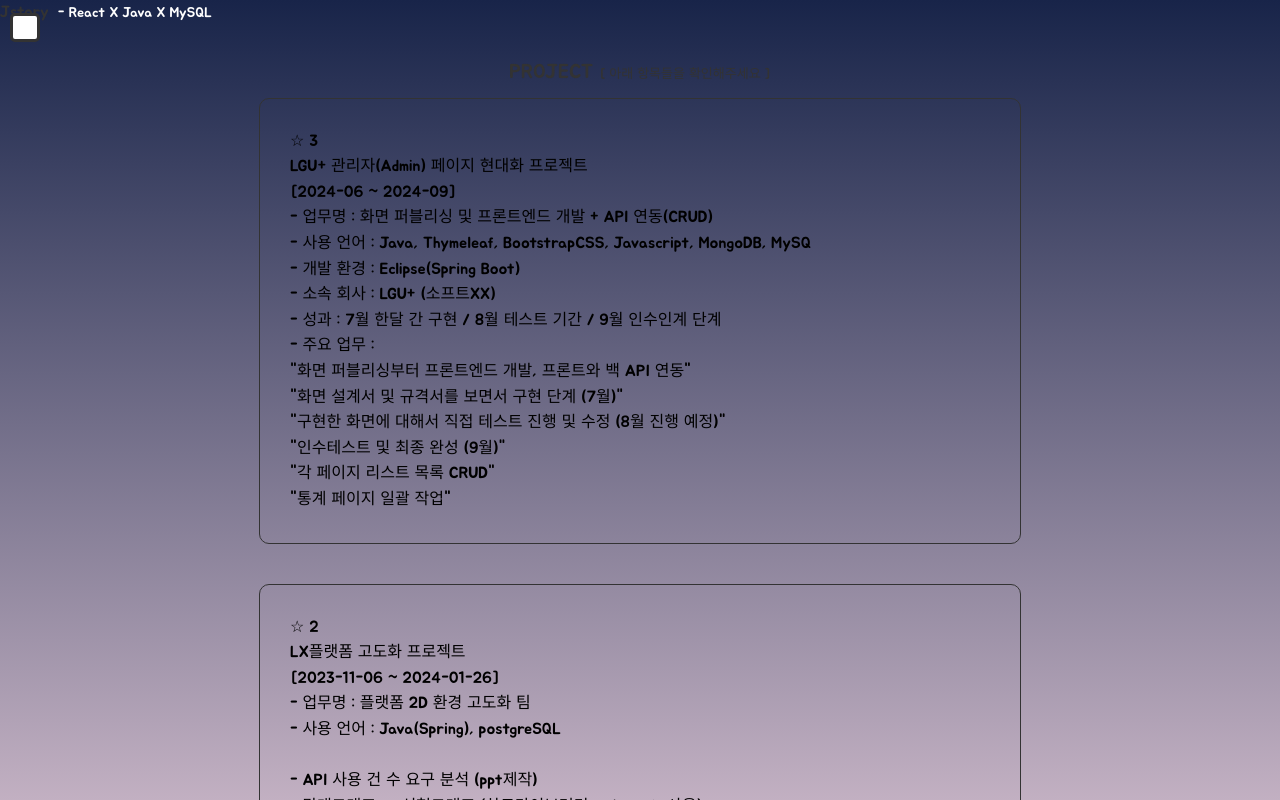
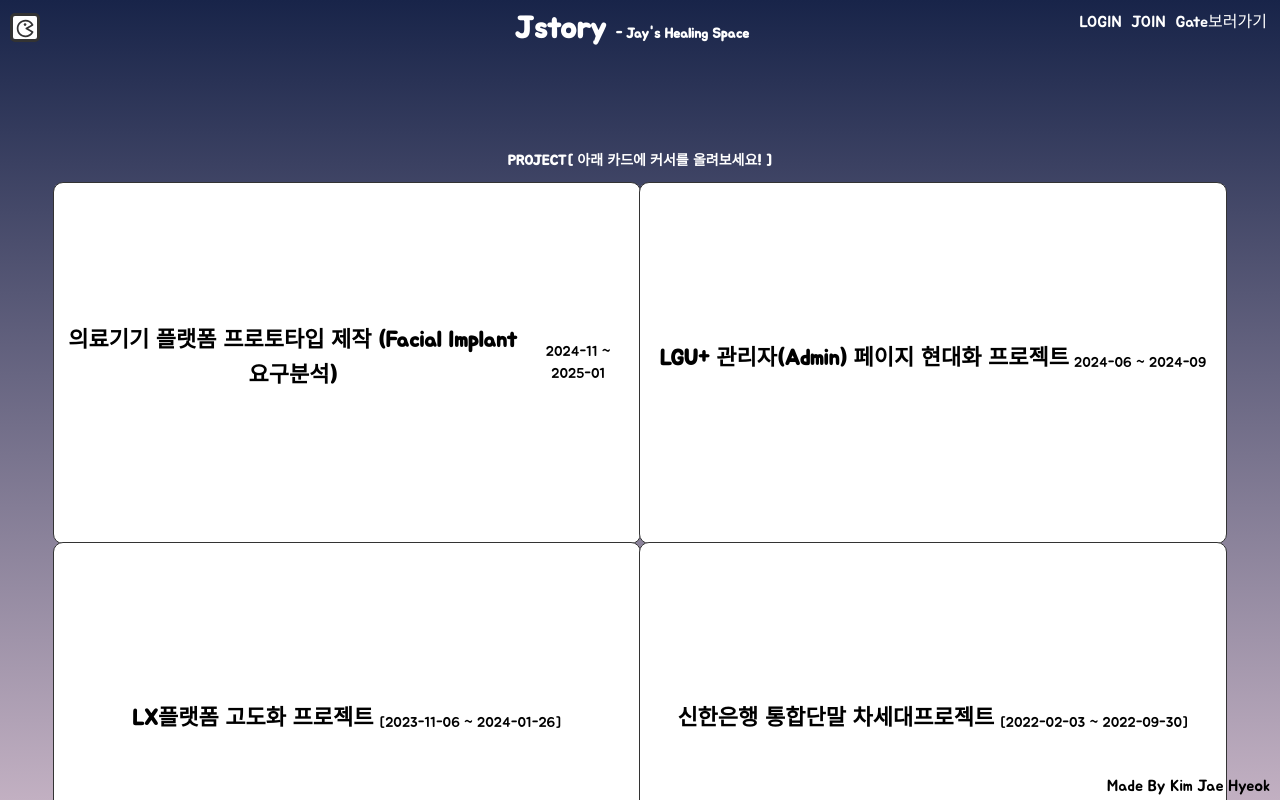
Before and after one commit to tuy112/JstoryTransformation, a React (Create React App) app: page /project in a window 1280 px wide. Shown: the top 800 px of the page. Built offline with nearby package versions, Linux system fonts and the light colour scheme.

Commit message:
[AboutMe] Profile, Project 리메이크

```diff
--- a/src/static/css/sub.css
+++ b/src/static/css/sub.css
@@ -1,74 +1,21 @@
-/* profile */
-.profile {
+/* main */
+.main {
+	width: 100%;
+}
+#container {
+    height: 100vh;
+}
+
+/* ==================================================== */
+/* sub1 : profile */
+.main h2 {
     text-align: center;
-}
-.profile h2 {
-    text-align: center;
-    font-weight: 600;
-    font-size: 30px;
-    padding-top: 10px;
-}
-.profile.intro .txtWrap {
-    padding: 20px;
-}
-.profile.intro .txtWrap img {
-    width: 300px;
-    height: 400px;
-    margin-bottom: 20px;
-}
-.profile.intro .txtWrap p {
-    line-height: 2.1;
-}
-.profile.addi p {
-    line-height: 2.1;
+    font-weight: 400;
+    font-size: 25px;
+    color: #fff;
 }
 
 
-/* ==================================================== */
-/* project */
-.projectBox h2 {
-    text-align: center;
-    font-weight: 500;
-    font-size: 20px;
-    margin-top: 30px;
-    margin-bottom: 10px;
-}
-.projectBox h2 em {
-    font-size: 13px;
-    font-weight: 500;
-}
-.projectDetailBox {
-    border: 1px solid #333;
-    margin-bottom: 30px;
-    padding: 30px;
-    width: 700px;
-    margin: 0 auto;
-    margin-bottom: 40px;
-    border-radius: 10px;
-}
-
-/* education */
-.education {
-    margin-top: 50px;
-}
-.education .program {
-    border: 3px solid #111;
-    width: 700px;
-    margin: 0 auto;
-    padding: 30px;
-}
-.education h2 {
-    font-size: 30px;
-}
-.education .program p {
-    line-height: 2.3;
-    margin-bottom: 30px;
-}
-.education .program p:last-child {
-    margin-bottom: 0;
-}
-
-/* ==================================================== */
 /* profile - lifeGraph */
 .lifeGraph h4 {
     position: relative;
@@ -153,40 +100,79 @@
     font-weight: 600;
 }
 
-#footer p {
-    color: #fff;
+
+/* ==================================================== */
+/* sub2 : project */
+.select-wrap h2 {
+    text-align: center;
+    margin-bottom: 15px;
+    font-size: 15px;
+    font-weight: 400;
   }
 
-/* 모바일 반응형 */
-@media (max-width: 776px) {
-    /* header */
-    #header h1 {
-        font-size: 16px;
+/*  카드  */
+.select-box {
+    width: 90%;
+    height: 700px;
+    border: 1px solid #333;
+    margin: 0 auto;
+    display: grid;
+    grid-template-columns: repeat(2, 1fr);
+    grid-gap: 20px;
+    transition: background-color 0.3s ease;
+}
+.select-box:hover {
+    background-color: #ededed;
 }
 
-    /* project */
-    .projectDetailBox {
-        padding: 20px;
-        width: 300px;
-        margin: 0 auto;
-        margin-bottom: 40px;
+.box-item {
+    width: 100%;
+    height: 100%;
+    position: relative;
+    display: flex;
+    align-items: center;
+    justify-content: center;
+    perspective: 1000px;
+    transition: transform 0.9s;
+    transform-style: preserve-3d;
+}
+
+.box-item:hover {
+    transform: rotateY(180deg);
+}
+
+/* 카드 앞 뒷면 css */
+.box-front, .box-back {
+    position: absolute;
+    width: 100%;
+    height: 100%;
+    backface-visibility: hidden;
+    display: flex;
+    align-items: center;
+    justify-content: center;
+    border: 1px solid #333;
     border-radius: 10px;
+    background-color: #fff;
+    padding: 10px;
 }
-    .projectDetailBox p {
-        font-size: 11px;
-        line-height: 1.9;
+
+.box-front {
+    z-index: 2;
+    transform: rotateY(0deg);
 }
-    .education h2 {
-        font-size: 23px;
+
+.box-back {
+    transform: rotateY(180deg);
 }
-    .education .program {
-        border: 3px solid #111;
-        width: 300px;
-        margin: 0 auto;
-        padding: 30px;
+
+
+/* ==================================================== */
+/* footer */
+#sub-footer {
+    position: fixed;
+    right: 10px;
+    bottom: 0;
 }
-    .education .program p {
-        font-size: 11px;
-        line-height: 2.5;
+.footer-word {
+    color: #000;
 }
-}
--- a/src/templates/pages/Profile.js
+++ b/src/templates/pages/Profile.js
@@ -1,22 +1,14 @@
-import React, { useState } from "react";
-import { Link } from 'react-router-dom';
+import React from "react";
 
-// icon
-import { IoArrowBack } from "react-icons/io5";
+import Header from "../component/Header";
 
 import '../../static/css/common/reset.css';
-import '../../static/css/common/common.css';
 import '../../static/css/sub.css';
 
 // image
 import me from '../../static/images/about_man.png';
 
 const Profile = () => {
-    const [isOpen, setIsOpen] = useState(false);
-
-    const toggleMenu = () => {
-        setIsOpen(!isOpen);
-    };
 
     return (
         <div id="wrap">
@@ -24,43 +16,14 @@ const Profile = () => {
             <p id="skipNav" className="hide"><a href="./index.html">본문 바로가기</a></p>
 
             {/* header */}
-            <header id="header">
-                <h1>
-                    <Link to="/" className="site-title" aria-label="Home page">
-                        Jstory
-                    </Link>
-                    <span className="site-subtitle"> - React X Java X MySQL</span>
-                </h1>
-
-                <button className="hamburger-menu" onClick={toggleMenu}>
-                    <IoArrowBack size={21}/>
-	            </button>
-
-                <div className={`side-menu ${isOpen ? 'open' : ''}`} id="sideMenu">
-                    <ul className="menu-section">
-                        <li><Link to = "/">Home</Link></li>
-                        <li><Link to = "/profile">Profile</Link></li>
-                        <li><Link to = "/project">Project</Link></li>
-                        <li><Link to="/todo">[SideProject] JH TODOLIST</Link></li>
-                        <li><Link to="/mountain">[SideProject] 등산 기록방</Link></li>
-                        <li><Link to="/jGame">[SideProject] JWorld(게임)</Link></li>
-                    </ul>
-
-                    <ul className="bottom-menu">
-                        <li><Link to = "https://github.com/tuy112/JstoryTransformation">ASIS 1</Link></li>
-                        <li><Link to = "https://github.com/tuy112/Jstory">ASIS 2</Link></li>
-                        <li><Link to = "https://www.notion.so/Software-Developer-Kim-Jae-Hyeok-be4b14ad09ed4da5bd038c364109e8b4">노션이력서</Link></li>
-                        <li><Link to = "">API연동기획서(엑셀)</Link></li>
-                    </ul>
-                </div>
-            </header>
+            <Header />
 
             {/* main */}
-            <section className="main">
+            <section id="container" className="main">
                 <div className="profile intro">
                     <div className="txtWrap">
                         <h2>About ME</h2>
-                        <img src={me} alt="나자신"/>
+                        <img src={me} alt="Jay"/>
                         <p>"기획, 디자인, 개발까지 다하는 인간 스타트업이 되기 위해서 노력 중에 있습니다. <br/>
                         비록 행정, 법, 경영학을 전공하였으나, 졸업 이후 꾸준히 컴공공부를 하였으며<br/>
                         개발자가 되었고 젊은 나이에 대규모 SI 프로젝트를 경험하였습니다.<br/>
@@ -72,8 +35,7 @@ const Profile = () => {
                 </div>
 
                 <div className="profile addi">
-                    <div className="inner">
-                        <div>
+                    <div className="txtWrap">
                         <h2>Capability</h2>
                         <p>Java &#40;Spring&#41; </p>
                         <p>Javascript &#40;React.js, Node.js&#41; </p>
@@ -82,7 +44,6 @@ const Profile = () => {
                         <p>Connecting DB (using MySQL, PostgreSQL) </p>
                         <p>Using Eclipse, Websquare5, Nexacro (Java, JSP.. etc) </p>
                         <p>UX Research / UI Prototyping </p>
-                        </div>
                     </div>
                 </div>
 
@@ -119,8 +80,8 @@ const Profile = () => {
             </section>
 
             {/* footer */}
-            <footer id="footer">
-                <p>Made By Kim Jae Hyeok</p>
+            <footer id="sub-footer">
+                <p className="footer-word">Made By Kim Jae Hyeok</p>
             </footer>
         </div>
     );
--- a/src/templates/pages/Project.js
+++ b/src/templates/pages/Project.js
@@ -1,19 +1,14 @@
-import React, { useState } from "react";
-import { Link } from 'react-router-dom';
+import React from "react";
+import { useNavigate } from 'react-router-dom';
 
-// icon
-import { IoArrowBack } from "react-icons/io5";
+import Header from "../component/Header";
+
 
 import '../../static/css/common/reset.css';
-import '../../static/css/common/common.css';
 import '../../static/css/sub.css';
 
 const Project = () => {
-    const [isOpen, setIsOpen] = useState(false);
-
-    const toggleMenu = () => {
-        setIsOpen(!isOpen);
-    };
+    const navigate = useNavigate();
 
     return (
         <div id="wrap">
@@ -21,126 +16,96 @@ const Project = () => {
             <p id="skipNav" className="hide"><a href="./index.html">본문 바로가기</a></p>
 
             {/* header */}
-            <header id="header">
-                <h1>
-                    <Link to="/" className="site-title" aria-label="Home page">
-                        Jstory
-                    </Link>
-                    <span className="site-subtitle"> - React X Java X MySQL</span>
-                </h1>
-
-                <button className="hamburger-menu" onClick={toggleMenu}>
-                    <IoArrowBack size={21}/>
-	            </button>
-
-                <div className={`side-menu ${isOpen ? 'open' : ''}`} id="sideMenu">
-                    <ul className="menu-section">
-                        <li><Link to = "/">Home</Link></li>
-                        <li><Link to = "/profile">Profile</Link></li>
-                        <li><Link to = "/project">Project</Link></li>
-                        <li><Link to="/todo">[SideProject] JH TODOLIST</Link></li>
-                        <li><Link to="/mountain">[SideProject] 등산 기록방</Link></li>
-                        <li><Link to="/jGame">[SideProject] JWorld(게임)</Link></li>
-                    </ul>
-
-                    <ul className="bottom-menu">
-                        <li><Link to = "https://github.com/tuy112/JstoryTransformation">ASIS 1</Link></li>
-                        <li><Link to = "https://github.com/tuy112/Jstory">ASIS 2</Link></li>
-                        <li><Link to = "https://www.notion.so/Software-Developer-Kim-Jae-Hyeok-be4b14ad09ed4da5bd038c364109e8b4">노션이력서</Link></li>
-                        <li><Link to = "">API연동기획서(엑셀)</Link></li>
-                    </ul>
-                </div>
-            </header>
+            <Header />
 
             {/* main */}
             <section className="main">
-                <div className="projectBox project">
-                    <div className="inner">
-                        <div className="projectTxt">
-                            <h2>PROJECT <em>[ 아래 항목들을 확인해주세요 ]</em></h2>
-                            <div className="projectDetailBox">
+                <div className="select-wrap">
+                    <h2>
+                        PROJECT
+                        <em>[ 아래 카드에 커서를 올려보세요! ]</em>
+                    </h2>
+                    <div className="select-box" id="selectBox">
+                        <div className="box-item item1" onClick={() => navigate('/profile')}>
+                            <div className="box-front">
+                                <h3>의료기기 플랫폼 프로토타입 제작 (Facial Implant 요구분석)</h3>
+                                <p>2024-11 ~ 2025-01</p>
+                            </div>
+                            <div className="box-back">
                                 <p>
-                                    ☆ 3 <br/>
-                                    LGU+ 관리자(Admin) 페이지 현대화 프로젝트<br/>
-                                    [2024-06 ~ 2024-09]<br/>
-                                    - 업무명 : 화면 퍼블리싱 및 프론트엔드 개발 + API 연동(CRUD)<br/>
-                                    - 사용 언어 : Java, Thymeleaf, BootstrapCSS, Javascript, MongoDB, MySQ <br/>
-                                    - 개발 환경 : Eclipse(Spring Boot)<br/>
-                                    - 소속 회사 : LGU+ (소프트XX)<br/>
-                                    - 성과 : 7월 한달 간 구현 / 8월 테스트 기간 / 9월 인수인계 단계<br/>
+                                    ☆ 1 <br/>
+                                    - 주요 업무 : <br/>
+                                    "시장조사 (SWOT분석, STP전략 분석, 마케팅 mix 4p전략, 경쟁사 밴치마킹)"<br/>
+                                    "요구분석 정의서 제작"<br/>
+                                    "화면설계서 제작"<br/>
+                                    "기능명세서 제작"<br/>
+                                    "추후, 원격으로 프로토타입 추가 개발 예정(주말)"<br/>
+                                    "경남 김해 상주"
+                                </p>
+                            </div>
+                        </div>
+
+                        <div className="box-item item2" onClick={() => navigate('/project')}>
+                            <div className="box-front">
+                                <h3>LGU+ 관리자(Admin) 페이지 현대화 프로젝트</h3>
+                                <p>2024-06 ~ 2024-09</p>
+                            </div>
+                            <div className="box-back">
+                                <p>
+                                    ☆ 2 <br/>
                                     - 주요 업무 : <br/>
                                     "화면 퍼블리싱부터 프론트엔드 개발, 프론트와 백 API 연동"<br/>
-                                    "화면 설계서 및 규격서를 보면서 구현 단계 (7월)"<br/>
-                                    "구현한 화면에 대해서 직접 테스트 진행 및 수정 (8월 진행 예정)"<br/>
-                                    "인수테스트 및 최종 완성 (9월)"<br/>
+                                    "화면 설계서 및 규격서를 보면서 구현 단계" (7월)<br/>
+                                    "구현한 화면에 대해서 직접 테스트 진행 및 수정" (8월)<br/>
+                                    "인수테스트 및 최종 완성" (9월)<br/>
                                     "각 페이지 리스트 목록 CRUD"<br/>
                                     "통계 페이지 일괄 작업"
                                 </p>
                             </div>
-                            <div className="projectDetailBox">
+                        </div>
+
+                        <div className="box-item item3" onClick={() => navigate('/login')}>
+                            <div className="box-front">
+                                <h3>LX플랫폼 고도화 프로젝트</h3>
+                                <p>[2023-11-06 ~ 2024-01-26]</p>
+                            </div>
+                            <div className="box-back">
                                 <p>
-                                    ☆ 2 <br/>
-                                    LX플랫폼 고도화 프로젝트<br/>
-                                    [2023-11-06 ~ 2024-01-26]<br/>
-                                    - 업무명 : 플랫폼 2D 환경 고도화 팀<br/>
-                                    - 사용 언어 : Java(Spring), postgreSQL <br/>
-                                    <br/>
-                                    - API 사용 건 수 요구 분석 (ppt제작) <br/>
-                                    - 막대그래프 &rarr; 선형그래프 (차트라이브러리 - chart.js 사용)<br/>
-                                    - 영상타일링 레이어 관리 신규 개발 <br/>
-                                    - 요구 분석 (PPT 정리) <br/>
-                                    - 오픈API 데이터 GET <br/>
-                                    - 기존에 만들어져 있던 DB TABLE 확인 및 수정작업 (selectOne)<br/>
-                                    - 미리보기 로직설계 <br/>
-                                    - 지도 위에 레이어 중첩 기능 구현 <br/>
-                                </p>
-                            </div>
-                            <div className="projectDetailBox">
-                                <p>
-                                    ☆ 1 <br/>
-                                    신한은행 통합단말 차세대프로젝트<br/>
-                                    [2022-02-03 ~ 2022-09-30]<br/>
-                                    - 업무명 : 화면로직개발<br/>
-                                    - 사용 언어 : JavaScript, xml, Java<br/>
-                                    <br/>
-                                    - 구형통합단말( map과 txt파일 ) → 신형통합단말( xml ) 로 전환 개발 <br/>
-                                    - 서비스 매핑 확인 및 수정 (DB에서 데이터가 잘 내려오는지 확인) <br/>
-                                    - 결함목록 확인 및 수정 (통합테스트,인수테스트 단계 개발 수행) <br/>
-                                    <br/>
-                                    [ 관련 링크 클릭 ==》 <a href="https://byline.network/2021/01/21-119/">신한은행 통합단말 관련 기사</a> ]
-
+                                    ☆ 3 <br/>
+                                    - 주요업무 : <br/>
+                                    "API 사용 건 수 분석" <br/>
+                                    "차트라이브러리 사용" - chart.js <br/>
+                                    "지도 위에 레이어(도형) 올리는 기능 개발"<br/>
+                                        - 요구 분석 (PPT 정리)<br/>
+                                        - 오픈API 데이터 GET<br/>
+                                        - 기존에 만들어져 있던 DB TABLE 확인 및 수정작업
                                 </p>
                             </div>
                         </div>
-                    </div>
-                </div>
 
-                <div className="line"></div>
-
-                <div className="projectBox education">
-                    <div className="inner">
-                        <h2>EDUCATION</h2>
-                        <div className="program">
-                            <p>
-                                1. 스파르타코딩클럽 Node.js백엔드 과정<br/>
-                                - (주)스파르타 ( 1300시간 )
-                            </p>
-                            <p>
-                                2. 웹콘텐츠 UI/UX 디자인 & 프론트앤드(React.js)<br/>
-                                -강남 이젠아카데미 ( 880시간 )
-                            </p>
-                            <p>
-                                3. JAVA Enterprise developer 양성 프로그램<br/>
-                                -강남대학교 산학협력단 주관 ( 800시간 )
-                            </p>
+                        <div className="box-item item4" onClick={() => navigate('/login')}>
+                            <div className="box-front">
+                                <h3>신한은행 통합단말 차세대프로젝트</h3>
+                                <p>[2022-02-03 ~ 2022-09-30]</p>
+                            </div>
+                            <div className="box-back">
+                                <p>
+                                    ☆ 4 <br/>
+                                    - 주요업무 : <br/>
+                                    "금융권 통합단말 차세대 프로젝트 프론트 개발 진행"<br/>
+                                    "기존의 ASIS 기반의 구형 서비스에 대한한 TOBE 개발"<br/>
+                                    "서비스 매핑 확인 및 내용 수정" (백 API 연동)<br/>
+                                    "결함목록 확인 및 수정" (통합테스트,인수테스트 단계 개발 수행)
+                                </p>
+                            </div>
                         </div>
                     </div>
                 </div>
             </section>
 
             {/* footer */}
-            <footer id="footer">
-                <p>Made By Kim Jae Hyeok</p>
+            <footer id="sub-footer">
+                <p className="footer-word">Made By Kim Jae Hyeok</p>
             </footer>
         </div>
     );
```
Lines whose indentation alone changed are shown as unchanged.
